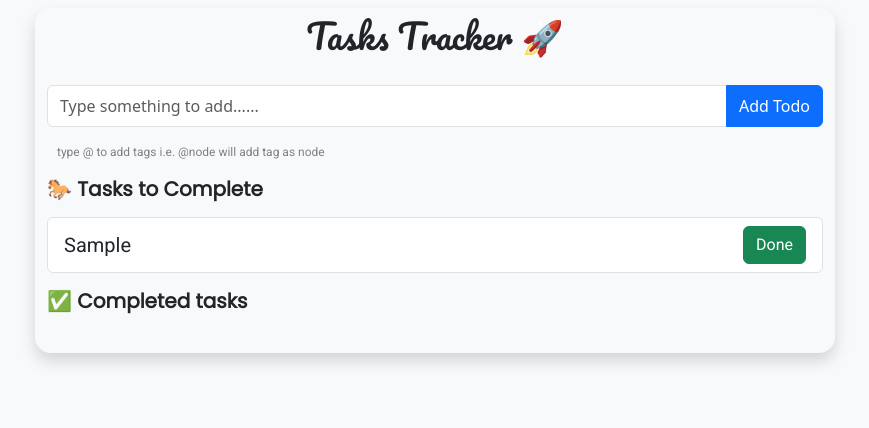
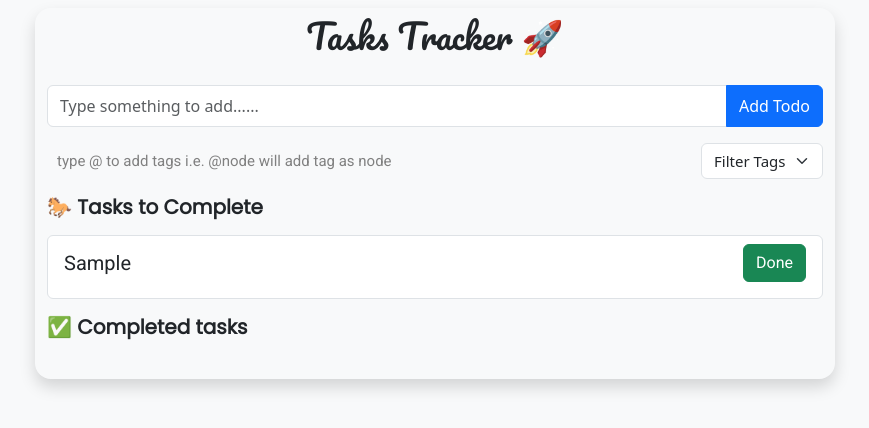
Before and after one commit to vamsi-tupakula/TasksTracker, a React (Create React App) app: page / in a window 1280 px wide. Both pictures are taken after typing "Sample" into the empty fields and a click on the button "Add Todo". Shown: the top 428 px of the page, without its empty margins (205-1074 px from the left). Built offline with nearby package versions, Linux system fonts and the light colour scheme.

Commit message:
tags functionality added...

```diff
--- a/src/App.css
+++ b/src/App.css
@@ -17,7 +17,7 @@ h5 {
   font-weight: 700;
 }
 
-li {
+.list-group li {
   font-family: "Roboto", sans-serif;
   font-size: 20px;
 }
@@ -29,13 +29,13 @@ li {
   border-radius: 5px;
   user-select: none;
   cursor: pointer;
-  margin: 0 4px;
+  margin-right: 4px;
   font-size: 15px;
 }
 
 .info {
   font-family: "Roboto", sans-serif;
-  font-size: 12px;
+  font-size: 15px;
   color: gray;
   padding: 0 10px;
 }
@@ -45,3 +45,7 @@ p {
   display: flex;
   align-items: center;
 }
+
+select {
+  font-size: 15px !important;
+}
--- a/src/App.js
+++ b/src/App.js
@@ -3,28 +3,50 @@ import "./App.css";
 import Header from "./components/Header";
 import InputForm from "./components/InputForm";
 import Todo from "./components/Todo";
-import Completed from "./components/Completed";
 
 function App() {
   const [tasks, setTasks] = useState(
     JSON.parse(localStorage.getItem("tasks")) || []
   );
+  const [allTags, setAllTags] = useState(
+    JSON.parse(localStorage.getItem("allTags")) || []
+  );
+  const [selectedTag, setSelectedTag] = useState("");
 
   useEffect(() => {
-    // if (tasks === []) {
-    //   JSON.parse(localStorage.setItem("tasks"));
-    // }
     localStorage.setItem("tasks", JSON.stringify(tasks));
+
+    const updateTags = async () => {
+      let tags = [];
+      tasks.forEach((task) => {
+        task.tags.forEach((tag) => {
+          if (!tags.includes(tag)) tags.push(tag);
+        });
+      });
+      setAllTags(tags);
+      localStorage.setItem("allTags", JSON.stringify(tags));
+    };
+    updateTags();
   }, [tasks]);
 
   return (
     <div className="container pb-4 shadow rounded-4 App">
       <Header />
-      <InputForm tasks={tasks} setTasks={setTasks} />
+      <InputForm
+        tasks={tasks}
+        setTasks={setTasks}
+        allTags={allTags}
+        setAllTags={setAllTags}
+        selectedTag={selectedTag}
+        setSelectedTag={setSelectedTag}
+      />
       {tasks.length === 0 ? "" : <h5 className="my-3">🐎 Tasks to Complete</h5>}
       <ul className="list-group">
         {tasks.map((item, index) => {
-          if (item.status === "todo") {
+          if (
+            item.status === "todo" &&
+            (selectedTag === "" || item.tags.includes(selectedTag))
+          ) {
             return (
               <Todo
                 key={index}
@@ -32,6 +54,8 @@ function App() {
                 item={item}
                 setTasks={setTasks}
                 tasks={tasks}
+                done={false}
+                setSelectedTag={setSelectedTag}
               />
             );
           }
@@ -41,14 +65,19 @@ function App() {
       {tasks.length === 0 ? "" : <h5 className="my-3">✅ Completed tasks</h5>}
       <ul className="list-group">
         {tasks.map((item, index) => {
-          if (item.status !== "todo") {
+          if (
+            item.status !== "todo" &&
+            (selectedTag === "" || item.tags.includes(selectedTag))
+          ) {
             return (
-              <Completed
+              <Todo
                 key={index}
                 index={index}
                 item={item}
                 setTasks={setTasks}
                 tasks={tasks}
+                done={true}
+                setSelectedTag={setSelectedTag}
               />
             );
           }
--- a/src/components/Completed.jsx
+++ /dev/null
@@ -1,25 +0,0 @@
-import React from "react";
-
-export default function Completed(props) {
-  const deleteTask = () => {
-    const my_tasks = [...props.tasks];
-    props.setTasks(my_tasks.filter((item, index) => index !== props.index));
-  };
-  return (
-    <li className="list-group-item d-flex justify-content-between align-center">
-      <p>
-        {props.item.task} &nbsp;{" "}
-        {props.item.tags.slice(0, 3).map((tag, index) => {
-          return (
-            <span key={index} className="tag">
-              {tag.toUpperCase()}
-            </span>
-          );
-        })}
-      </p>
-      <button type="button" className="btn btn-danger" onClick={deleteTask}>
-        Delete
-      </button>
-    </li>
-  );
-}
--- a/src/components/InputForm.jsx
+++ b/src/components/InputForm.jsx
@@ -49,7 +49,32 @@ export default function InputForm(props) {
           Add Todo
         </button>
       </div>
-      <p className="info">type @ to add tags i.e. @node will add tag as node</p>
+      <div className="d-flex justify-content-between">
+        <p className="info">
+          type @ to add tags i.e. @node will add tag as node
+        </p>
+        <div className="drop_down">
+          <select
+            className="form-select"
+            aria-label="Default select example"
+            onChange={(e) => {
+              props.setSelectedTag(e.target.value);
+            }}
+            value={props.selectedTag}
+          >
+            <option defaultValue value="">
+              Filter Tags
+            </option>
+            {props.allTags.map((elem, index) => {
+              return (
+                <option key={index} value={elem}>
+                  {elem}
+                </option>
+              );
+            })}
+          </select>
+        </div>
+      </div>
     </>
   );
 }
--- a/src/components/Todo.jsx
+++ b/src/components/Todo.jsx
@@ -7,20 +7,37 @@ export default function Todo(props) {
     props.setTasks(lists);
   };
 
+  const deleteTask = () => {
+    const my_tasks = [...props.tasks];
+    props.setTasks(my_tasks.filter((item, index) => index !== props.index));
+  };
+
   return (
-    <li className="list-group-item d-flex justify-content-between align-center">
+    <li className="list-group-item d-flex justify-content-between align-items-center pb-3">
       <p>
-        {props.item.task} &nbsp;{" "}
+        <div className="d-flex flex-column">
+          <p className="task-text pl-4">{props.item.task}</p>
+          <div className="tags d-flex align-items-start flex-wrap w-100">
             {props.item.tags.slice(0, 3).map((tag, index) => {
               return (
-            <span key={index} className="tag">
+                <span
+                  key={index}
+                  className="tag mt-2"
+                  onClick={() => props.setSelectedTag(tag)}
+                >
                   {tag.toUpperCase()}
                 </span>
               );
             })}
+          </div>
+        </div>
       </p>
-      <button type="button" className="btn btn-success" onClick={markCompleted}>
-        Done
+      <button
+        type="button"
+        className={`btn btn-${props.done ? "danger" : "success"} h-75`}
+        onClick={props.done ? deleteTask : markCompleted}
+      >
+        {props.done === true ? "Delete" : "Done"}
       </button>
     </li>
   );
```
Lines whose indentation alone changed are shown as unchanged.
